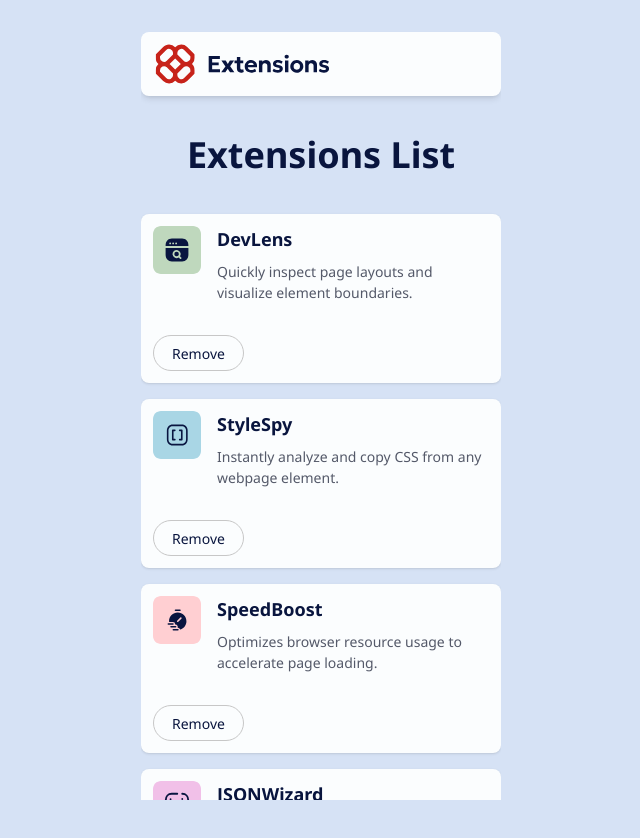
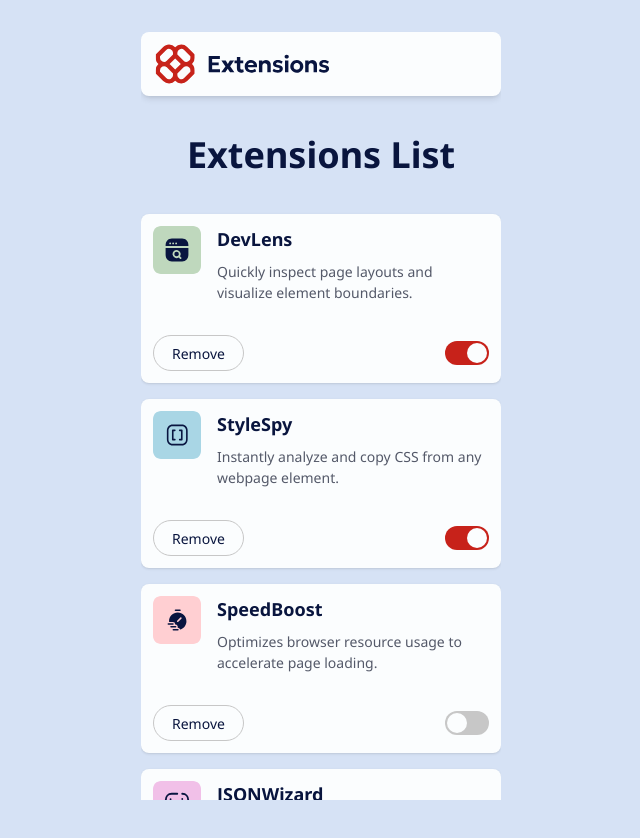
Before and after one commit to SirTurboPascal/tp-browser-extension-manager, a Next.js app: page / in a window 1280 px wide. Shown: the top 838 px of the page, without its empty margins (319-959 px from the left). Before the commit the page ends 800 px from the top, so only its background shows below. Built offline with nearby package versions, Linux system fonts and the light colour scheme.

Commit message:
Adds Switch component

```diff
--- a/public/data/data.json
+++ b/public/data/data.json
@@ -4,83 +4,83 @@
 		"id": "19a13917-3dba-4f3f-8b59-1cc76487be87",
 		"logoUrl": "/images/logo-devlens.svg",
 		"name": "DevLens",
-		"isActive": true
+		"enabled": true
 	},
 	{
 		"description": "Instantly analyze and copy CSS from any webpage element.",
 		"id": "74171d43-b98b-4faa-b072-f5aea8b5d3ad",
 		"logoUrl": "/images/logo-style-spy.svg",
 		"name": "StyleSpy",
-		"isActive": true
+		"enabled": true
 	},
 	{
 		"description": "Optimizes browser resource usage to accelerate page loading.",
 		"id": "d5eda495-d7c1-488b-b447-f4704e2f0aa3",
 		"logoUrl": "/images/logo-speed-boost.svg",
 		"name": "SpeedBoost",
-		"isActive": false
+		"enabled": false
 	},
 	{
 		"description": "Formats, validates, and prettifies JSON responses in-browser.",
 		"id": "6d064439-bf4f-4e39-85b9-50b531f763da",
 		"logoUrl": "/images/logo-json-wizard.svg",
 		"name": "JSONWizard",
-		"isActive": true
+		"enabled": true
 	},
 	{
 		"description": "Organizes browser tabs into groups and sessions.",
 		"id": "57112bc5-eeac-488d-a127-064754b9bb61",
 		"logoUrl": "/images/logo-tab-master-pro.svg",
 		"name": "TabMaster Pro",
-		"isActive": true
+		"enabled": true
 	},
 	{
 		"description": "Simulates various screen resolutions directly within the browser.",
 		"id": "fafdcc79-5ec8-4c36-ad09-f73a07116013",
 		"logoUrl": "/images/logo-viewport-buddy.svg",
 		"name": "ViewportBuddy",
-		"isActive": false
+		"enabled": false
 	},
 	{
 		"description": "Enables annotation and notes directly onto webpages for collaborative debugging.",
 		"id": "42a77563-5253-4196-aff9-693c95fc9439",
 		"logoUrl": "/images/logo-markup-notes.svg",
 		"name": "Markup Notes",
-		"isActive": true
+		"enabled": true
 	},
 	{
 		"description": "Overlay customizable grids and alignment guides on any webpage.",
 		"id": "4e4c4851-262d-480a-a7f9-cc691925b6b7",
 		"logoUrl": "/images/logo-grid-guides.svg",
 		"name": "GridGuides",
-		"isActive": false
+		"enabled": false
 	},
 	{
 		"description": "Instantly extracts color palettes from any webpage.",
 		"id": "f3b67723-d99b-4546-9a9b-9e5c97877d65",
 		"logoUrl": "/images/logo-palette-picker.svg",
 		"name": "Palette Picker",
-		"isActive": true
+		"enabled": true
 	},
 	{
 		"description": "Scans and highlights broken links on any page.",
 		"id": "e4f54d44-4413-4d84-953f-d4b4b938d583",
 		"logoUrl": "/images/logo-link-checker.svg",
 		"name": "LinkChecker",
-		"isActive": true
+		"enabled": true
 	},
 	{
 		"description": "Capture and export DOM structures quickly.",
 		"id": "1a490ba9-ed27-455c-9438-d327ea27fa70",
 		"logoUrl": "/images/logo-dom-snapshot.svg",
 		"name": "DOM Snapshot",
-		"isActive": false
+		"enabled": false
 	},
 	{
 		"description": "Enhanced developer console with advanced filtering and logging.",
 		"id": "4ce33daa-2da2-45f4-af61-e6caac9ebcc4",
 		"logoUrl": "/images/logo-console-plus.svg",
 		"name": "ConsolePlus",
-		"isActive": true
+		"enabled": true
 	}
 ]
--- a/src/components/Extension.component.tsx
+++ b/src/components/Extension.component.tsx
@@ -3,19 +3,25 @@ import Image from 'next/image';
 import { FC } from 'react';
 
 import Button from '@/components/Button.component';
+import Switch from '@/components/Switch.component';
 import IExtension from '@/model/interfaces/IExtension.interface';
 
 interface IExtensionProps {
 	extension: IExtension;
 
+	onDisable: (extension: IExtension) => void;
 	onRemove: (extension: IExtension) => void;
 }
 
-const Extension: FC<IExtensionProps> = ({ extension, onRemove }) => {
-	const { description, id, logoUrl, name } = extension;
+const Extension: FC<IExtensionProps> = ({ extension, onDisable, onRemove }) => {
+	const { description, enabled, id, logoUrl, name } = extension;
 
-	const handleClick = () => {
+	const handleButtonClick = () => {
 		onRemove(extension);
+	};
+
+	const handleSwitchChange = () => {
+		onDisable(extension);
 	};
 
 	return (
@@ -32,8 +38,10 @@ const Extension: FC<IExtensionProps> = ({ extension, onRemove }) => {
 			</div>
 
 			<div className='grow'></div>
-			<div className='flex items-center'>
-				<Button onClick={handleClick}>Remove</Button>
+			<div className='flex items-center justify-between'>
+				<Button onClick={handleButtonClick}>Remove</Button>
+
+				<Switch checked={enabled} name={`${id}_enabled`} onChange={handleSwitchChange} />
 			</div>
 		</li>
 	);
--- a/src/components/ExtensionsList.component.tsx
+++ b/src/components/ExtensionsList.component.tsx
@@ -1,6 +1,6 @@
 'use client';
 
-import { gt, map, size } from 'lodash';
+import { eq, gt, map, size } from 'lodash';
 import { useEffect, useState } from 'react';
 
 import Extension from '@/components/Extension.component';
@@ -8,6 +8,16 @@ import IExtension from '@/model/interfaces/IExtension.interface';
 
 const ExtensionsList = () => {
 	const [extensions, setExtensions] = useState<IExtension[]>([]);
+
+	const handleDisable = (extension: IExtension) => {
+		const { id } = extension;
+
+		setExtensions(
+			extensions.map((extension) => {
+				return eq(extension.id, id) ? { ...extension, enabled: !extension.enabled } : extension;
+			}),
+		);
+	};
 
 	const handleRemove = (extension: IExtension) => {
 		const { id, name } = extension;
@@ -32,7 +42,7 @@ const ExtensionsList = () => {
 			{gt(size(extensions), 0) ? (
 				<ul className='desktop:grid-cols-3 grid grid-cols-1 gap-4'>
 					{map(extensions, (extension) => {
-						return <Extension key={extension.id} extension={extension} onRemove={handleRemove} />;
+						return <Extension key={extension.id} extension={extension} onDisable={handleDisable} onRemove={handleRemove} />;
 					})}
 				</ul>
 			) : (
--- /dev/null
+++ b/src/components/Switch.component.tsx
@@ -0,0 +1,21 @@
+import { FC } from 'react';
+
+interface ISwitchProps {
+	checked: boolean;
+
+	name: string;
+
+	onChange: () => void;
+}
+
+const Switch: FC<ISwitchProps> = ({ checked, name, onChange }) => {
+	return (
+		<label className='flex shrink-0 cursor-pointer items-center gap-2 select-none' htmlFor={name}>
+			<input id={name} className='peer sr-only' checked={checked} name={name} onChange={onChange} type='checkbox' />
+
+			<div className='after:bg-neutral-0 relative h-[24px] w-[44px] shrink-0 rounded-full bg-neutral-300 transition-colors peer-checked:bg-red-700 after:absolute after:top-[2px] after:left-[2px] after:size-[20px] after:rounded-full after:transition-transform peer-checked:after:translate-x-full' />
+		</label>
+	);
+};
+
+export default Switch;
--- a/src/model/interfaces/IExtension.interface.ts
+++ b/src/model/interfaces/IExtension.interface.ts
@@ -1,4 +1,6 @@
 interface IExtension {
+	enabled: boolean;
+
 	description: string;
 	id: string;
 	logoUrl: string;
```
